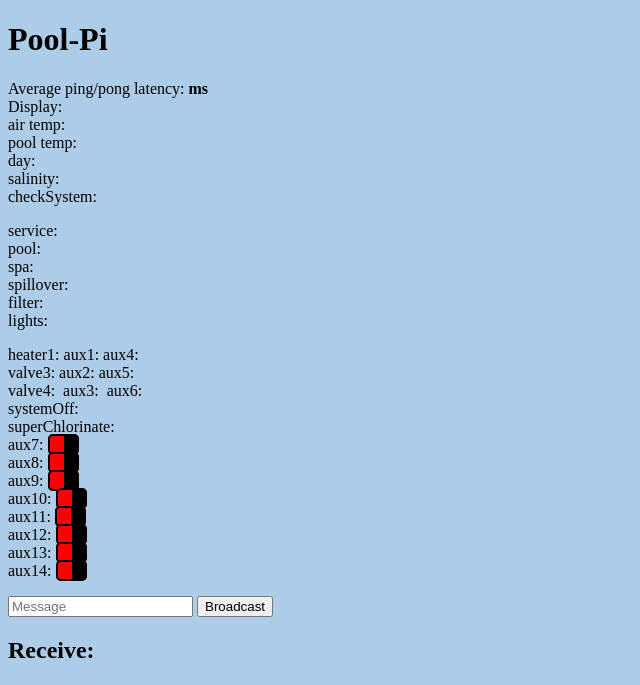
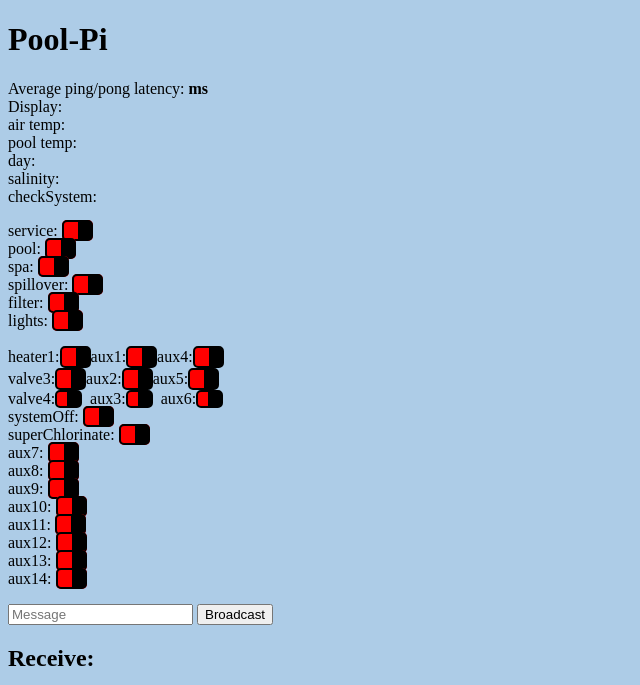
Before and after one commit to ChaseDurand/Pool-Pi, a Flask app: page / in a window 1280 px wide. Shown: the top 685 px of the page, without its empty margins (0-640 px from the left). Run offline with Flask 2, Linux system fonts and the light colour scheme; some libraries are stand-ins or nearby versions.

Commit message:
Changed togglerOff back to toggler off

```diff
--- a/pool-pi/templates/index.html
+++ b/pool-pi/templates/index.html
@@ -76,7 +76,7 @@
                         // TODO handle init and blinking states
                         if (state == "ON") {
                             color = 'color:green'
-                            if ($("#" + attributeName).attr('class') == "togglerOff") {
+                            if ($("#" + attributeName).attr('class') == "toggler off") {
                                 $("#" + attributeName).toggleClass('off');
                             }
                         }
@@ -150,32 +150,32 @@
     </p>
     <p>
         <!-- TODO combine pool/spa/spillover switches -->
-        service: <switch id="service" href="#" class="togglerOff">&nbsp;</switch><br>
-        pool: <switch id="pool" href="#" class="togglerOff">&nbsp;</switch><br>
-        spa: <switch id="spa" href="#" class="togglerOff">&nbsp;</switch><br>
-        spillover: <switch id="spillover" href="#" class="togglerOff">&nbsp;</switch><br>
-        filter: <switch id="filter" href="#" class="togglerOff">&nbsp;</switch><br>
-        lights: <switch id="lights" href="#" class="togglerOff">&nbsp;</switch><br>
+        service: <switch id="service" href="#" class="toggler off">&nbsp;</switch><br>
+        pool: <switch id="pool" href="#" class="toggler off">&nbsp;</switch><br>
+        spa: <switch id="spa" href="#" class="toggler off">&nbsp;</switch><br>
+        spillover: <switch id="spillover" href="#" class="toggler off">&nbsp;</switch><br>
+        filter: <switch id="filter" href="#" class="toggler off">&nbsp;</switch><br>
+        lights: <switch id="lights" href="#" class="toggler off">&nbsp;</switch><br>
     <div class="button-container">
-        heater1: <switch id="heater1" href="#" class="togglerOff button">&nbsp;</switch>
-        aux1: <switch id="aux1" href="#" class="togglerOff button">&nbsp;</switch>
-        aux4: <switch id="aux4" href="#" class="togglerOff button">&nbsp;</switch>
+        heater1: <switch id="heater1" href="#" class="toggler off button">&nbsp;</switch>
+        aux1: <switch id="aux1" href="#" class="toggler off button">&nbsp;</switch>
+        aux4: <switch id="aux4" href="#" class="toggler off button">&nbsp;</switch>
     </div>
 
     <div class="button-container">
-        valve3: <switch id="valve3" href="#" class="togglerOff button">&nbsp;</switch>
-        aux2: <switch id="aux2" href="#" class="togglerOff button">&nbsp;</switch>
-        aux5: <switch id="aux5" href="#" class="togglerOff button">&nbsp;</switch>
+        valve3: <switch id="valve3" href="#" class="toggler off button">&nbsp;</switch>
+        aux2: <switch id="aux2" href="#" class="toggler off button">&nbsp;</switch>
+        aux5: <switch id="aux5" href="#" class="toggler off button">&nbsp;</switch>
     </div>
 
     <div class="button-container">
-        valve4: <switch id="valve4" href="#" class="togglerOff button"></switch>&nbsp;</switch>
-        aux3: <switch id="aux3" href="#" class="togglerOff button"></switch>&nbsp;</switch>
-        aux6: <switch id="aux6" href="#" class="togglerOff button"></switch>&nbsp;</switch>
+        valve4: <switch id="valve4" href="#" class="toggler off button"></switch>&nbsp;</switch>
+        aux3: <switch id="aux3" href="#" class="toggler off button"></switch>&nbsp;</switch>
+        aux6: <switch id="aux6" href="#" class="toggler off button"></switch>&nbsp;</switch>
     </div>
 
-    systemOff: <switch id="systemOff" href="#" class="togglerOff">&nbsp;</switch><br>
-    superChlorinate: <switch id="superChlorinate" href="#" class="togglerOff">&nbsp;</switch><br>
+    systemOff: <switch id="systemOff" href="#" class="toggler off">&nbsp;</switch><br>
+    superChlorinate: <switch id="superChlorinate" href="#" class="toggler off">&nbsp;</switch><br>
 
     aux7: <switch id="aux7" href="#" class="toggler off">&nbsp;</switch><br>
     aux8: <switch id="aux8" href="#" class="toggler off">&nbsp;</switch><br>
```
